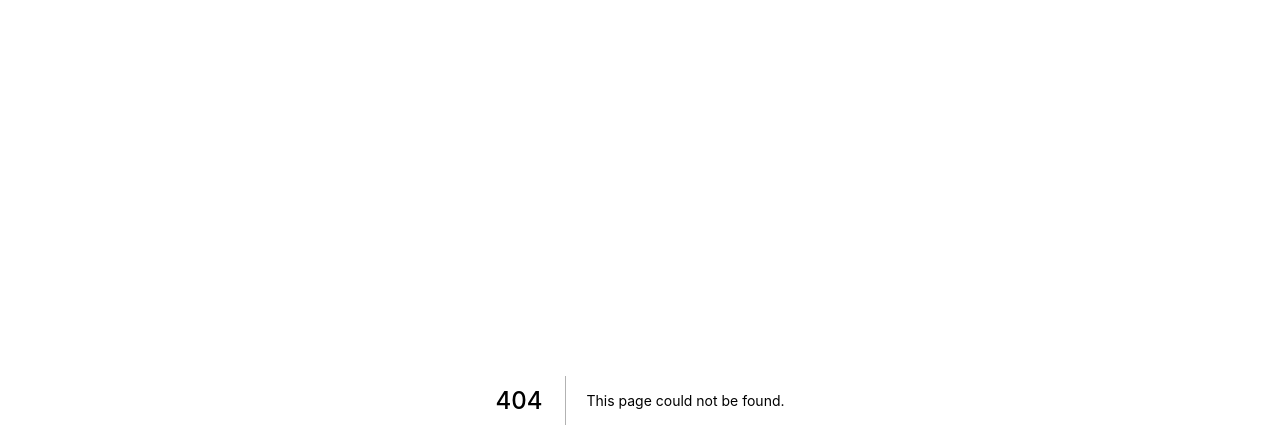
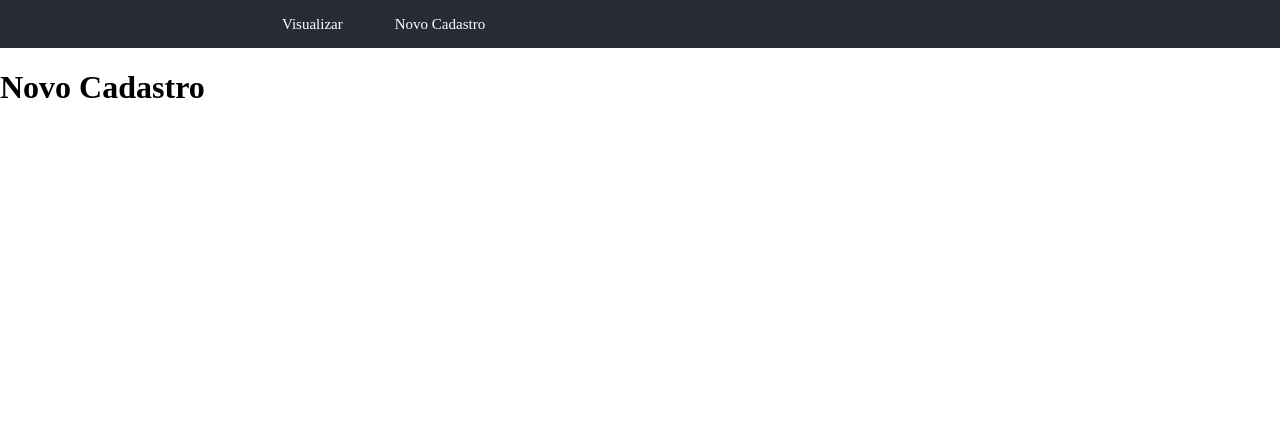
Before and after one commit to jnunes-ds/softwrap-test, a Next.js app: page /NewRegister in a window 1280 px wide. Before the commit this address had no page. Shown: the top 448 px of the page. Built offline with nearby package versions, Linux system fonts and the light colour scheme.

Commit message:
Navegação entre páginas já funciona

```diff
--- a/src/components/Header.tsx
+++ b/src/components/Header.tsx
@@ -1,11 +1,16 @@
 import styled from "styled-components"
+import Link from 'next/link';
 
 export function Header(){
     return (
         <TopBar>
             <div className="buttons">
-                <a href="#">Visualizar</a>
-                <a href="#">Novo Cadastro</a>
+                <Link href="/">
+                    <a>Visualizar</a>
+                </Link>
+                <Link href="/NewRegister">
+                    <a>Novo Cadastro</a>
+                </Link>
             </div>
         </TopBar>
     )
@@ -35,5 +40,10 @@ const TopBar = styled.section`
 
     a:hover{
         background-color: #16171e;
+        cursor: pointer;
+    }
+
+    .link:active{
+        background-color: red;
     }
 `;
--- /dev/null
+++ b/src/pages/NewRegister.tsx
@@ -0,0 +1,7 @@
+export default function (){
+    return (
+        <div>
+            <h1>Novo Cadastro</h1>
+        </div>
+    );
+}
--- a/src/pages/_app.tsx
+++ b/src/pages/_app.tsx
@@ -1,6 +1,23 @@
+import { Header } from "../components/Header";
+import { createGlobalStyle } from 'styled-components';
+
+
+const GlobalStyle = createGlobalStyle`
+  body{
+    margin: 0;
+    padding: 0;
+  }
+`;
+
 
 function MyApp({ Component, pageProps }) {
-  return <Component {...pageProps} />
+  return (
+    <div>
+      <GlobalStyle/>
+      <Header/>
+      <Component {...pageProps} />
+    </div>
+  );
 }
 
 export default MyApp
--- a/src/pages/index.tsx
+++ b/src/pages/index.tsx
@@ -1,25 +1,12 @@
 import { useEffect } from 'react';
 import { getRecords } from '../utils/Table';
-import { Header } from '../components/Header';
-import { createGlobalStyle } from 'styled-components';
 
-const GlobalStyle = createGlobalStyle`
-  body{
-    margin: 0;
-    padding: 0;
-  }
-`;
 
 export default function Home() {
 
-  useEffect(() => {
-    getRecords();
-  }, []);
-
   return (
     <div className="App">
-      <GlobalStyle/>
-        <Header/>
+      <h1>Visualizar Cadastros</h1>
     </div>
   )
 }
```
